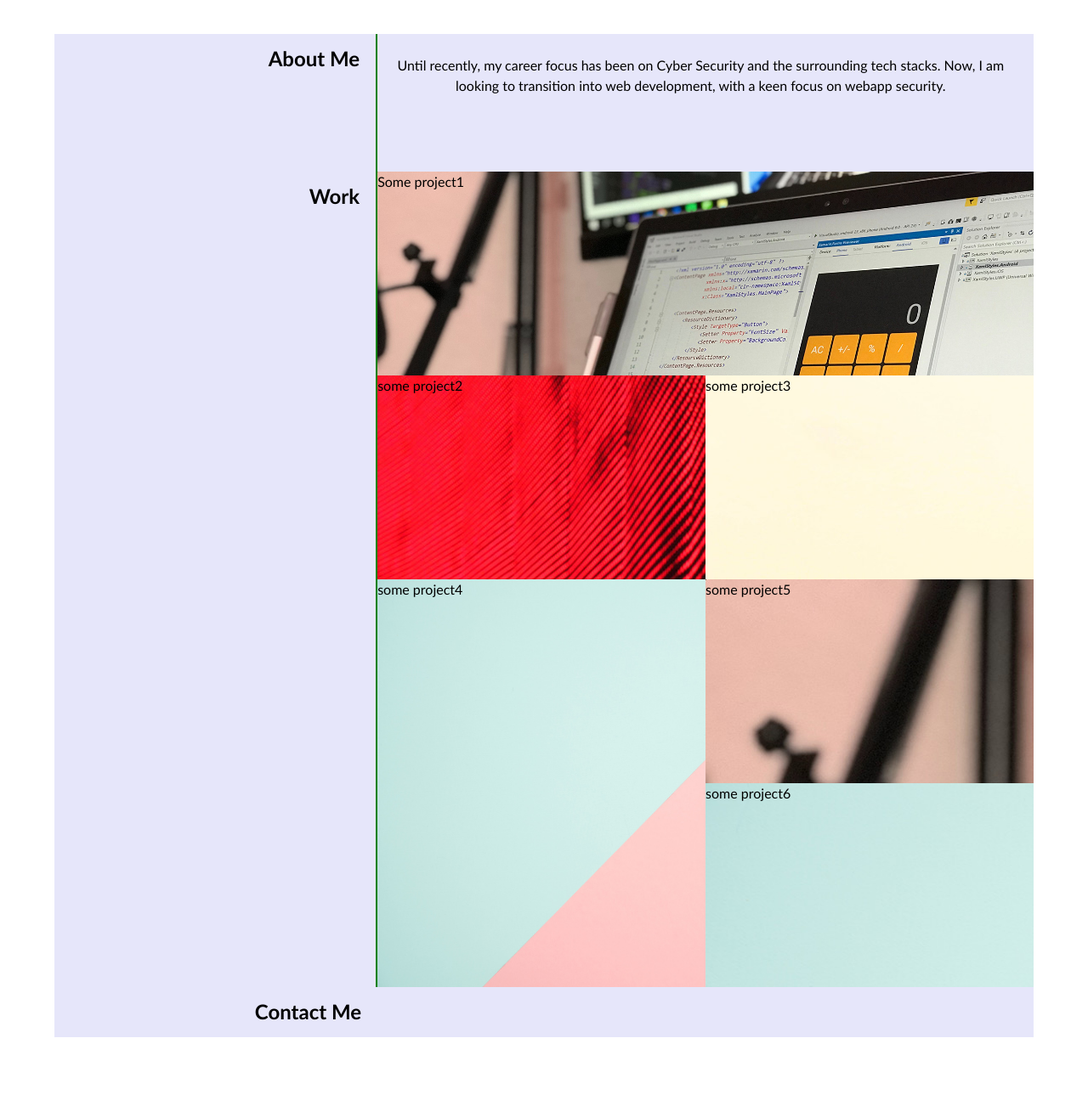
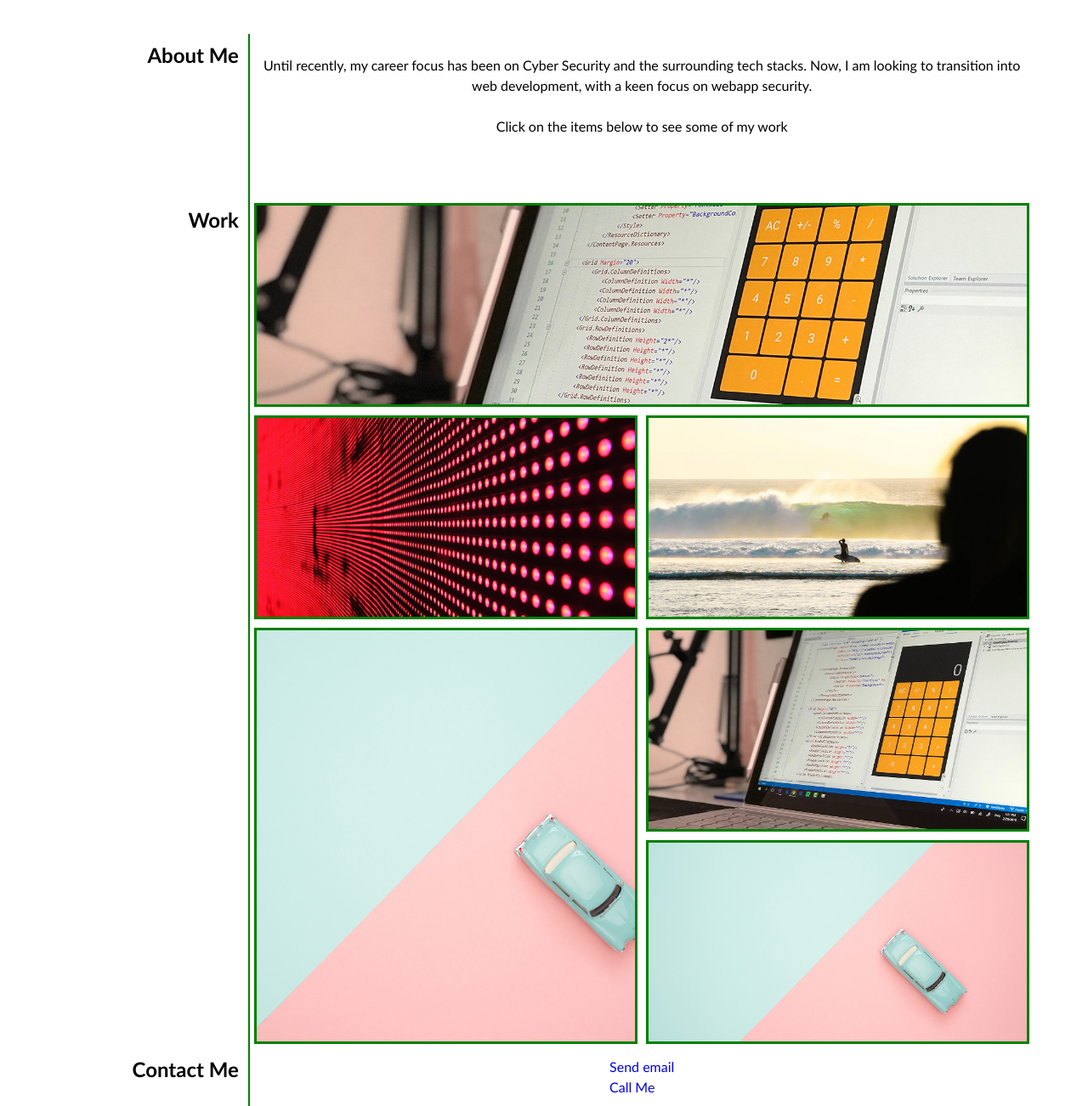
Before and after one commit to TechKuro/CSS-Challenge-Portfolio, a plain HTML site: page index.html in a window 1280 px wide. Shown: the part 580-1882 px from the top of the page at 85% size. Before the commit the page ends 1801 px from the top, so only its background shows below. Drawn offline with Linux system fonts and the light colour scheme.

Commit message:
some minor changes to selectors, added selectors for mywork cards & added contact elements

```diff
--- a/css/style.css
+++ b/css/style.css
@@ -10,7 +10,9 @@ body {
 
 }
 
-
+a {
+  text-decoration:none ;
+}
 
 h3,
 h4,
@@ -94,14 +96,13 @@ h1 {
 
 
 .page-wrapper {
-  background-color: lavender;
   margin: 0 5%;
 }
 
 
 .two-grid {
   display: grid;
-  grid-template-columns: 33% 66%;
+  grid-template-columns: 20% 1fr;
   grid-template-rows: 1fr;
   grid-template-areas:
     "about-me about-info";
@@ -109,17 +110,43 @@ h1 {
 
 .page-section {
   display: grid;
-  grid-template-columns: 33% 1fr 1fr;
+  grid-template-columns: 20% 1fr 1fr;
   grid-template-rows: 1fr 1fr 1fr 1fr;
   grid-template-areas:
     "work feature-project feature-project"
     "work project2 project3"
     "work project4 project5"
     "work project4 project6";
+}
+
+.contact-grid {
+  display: grid;
+  grid-template-columns: 20% 1fr;
+  grid-template-rows: 1fr;
+  grid-template-areas:
+  "contact-heading contact-info";
+}
+
+
+
+.heading {
+
 
 }
 
-#about-me {
+.grid-area {
+  background-position: center;
+  background-size: cover;
+  background-repeat: no-repeat;
+  margin: 5px;
+  cursor: pointer;
+  display: grid;
+  align-content: end;
+  border: 3px solid green;
+
+}
+
+#about-heading {
   grid-area: about-me;
   border-right: 2px solid green;
 
@@ -128,8 +155,8 @@ h1 {
 
 #about-info {
   grid-area: about-info;
-  margin: 25px 15px;
-  padding-bottom: 8vh;
+  margin: 25px 5px;
+  padding-bottom: 6vh;
   text-align: center ;
 }
 
@@ -144,7 +171,7 @@ h1 {
   background-image: url(../images/02-portfolio-2.jpg);
   height: 30vh;
   background-size:cover;
-  background-repeat: no-repeat;
+
 
 }
 
@@ -161,8 +188,7 @@ h1 {
 #project4 {
   grid-area: project4 ;
   background-image: url(../images/02-portfolio-3.jpg);
-  background-size:cover;
-  background-repeat: no-repeat;
+
 }
 
 #project5 {
@@ -174,3 +200,14 @@ h1 {
   grid-area: project6;
   background-image: url(../images/02-portfolio-3.jpg);
 }
+
+#contact-heading {
+  border-right: 2px solid green;
+
+}
+#contact-info {
+display: grid;
+justify-content: space-evenly;
+margin: 10px;
+
+}
--- a/index.html
+++ b/index.html
@@ -7,6 +7,7 @@
   <meta http-equiv="X-UA-Compatible" content="ie=edge">
   <title>Martin Graham // Web Developer</title>
   <link rel="stylesheet" href="./css/style.css"/>
+
 </head>
 
 <body>
@@ -36,9 +37,10 @@
   <main class="page-wrapper">
     <!-- about me -->
     <section class="two-grid" id="about">
-      <h2 id="about-me">About Me</h2>
+      <h2 id="about-heading">About Me</h2>
       <div id="about-info">
-        <p>Until recently, my career focus has been on Cyber Security and the surrounding tech stacks. Now, I am looking to transition into web development, with a keen focus on webapp security.</p>
+        <p>Until recently, my career focus has been on Cyber Security and the surrounding tech stacks. Now, I am looking to transition into web development, with a keen focus on webapp security.</p><br>
+        <p>Click on the items below to see some of my work</p>
 
       </div>
     </section>
@@ -46,23 +48,28 @@
     <!-- portfolio container -->
     <section class="page-section" id="work">
       <h2 id="work-heading">Work</h2>
-      <div id="feature-project">
-        <div class="heading">Some project1</div></div>
-      <div id="project2">
-        <div class="heading">some project2</div></div>
-      <div id="project3">
-        <div class="heading">some project3</div></div>
-      <div id="project4">
-        <div class="heading">some project4</div></div>
-      <div id="project5">
-        <div class="heading">some project5</div></div>
-      <div id="project6">
-        <div class="heading">some project6</div></div>
+      <div id="feature-project" class="grid-area">
+        <div class="heading"></div></div>
+      <div id="project2" class="grid-area">
+        <div class="heading"></div></div>
+      <div id="project3" class="grid-area">
+        <div class="heading"></div></div>
+      <div id="project4" class="grid-area">
+        <div class="heading"></div></div>
+      <div id="project5" class="grid-area">
+        <div class="heading"></div></div>
+      <div id="project6" class="grid-area">
+        <div class="heading"></div></div>
     </section>
 
     <!-- contact -->
-    <section class="two-grid" id="contact">
-      <h2>Contact Me</h2>
+    <section class="contact-grid">
+      <h2 id="contact-heading">Contact Me</h2>
+      <div id="contact-info">
+        <a href="mailto:someone@example.com">Send email</a>
+        <a href="tel:6031112298"> Call Me</a>
+
+      </div>
     </section>
   </main>
 </body>
```
